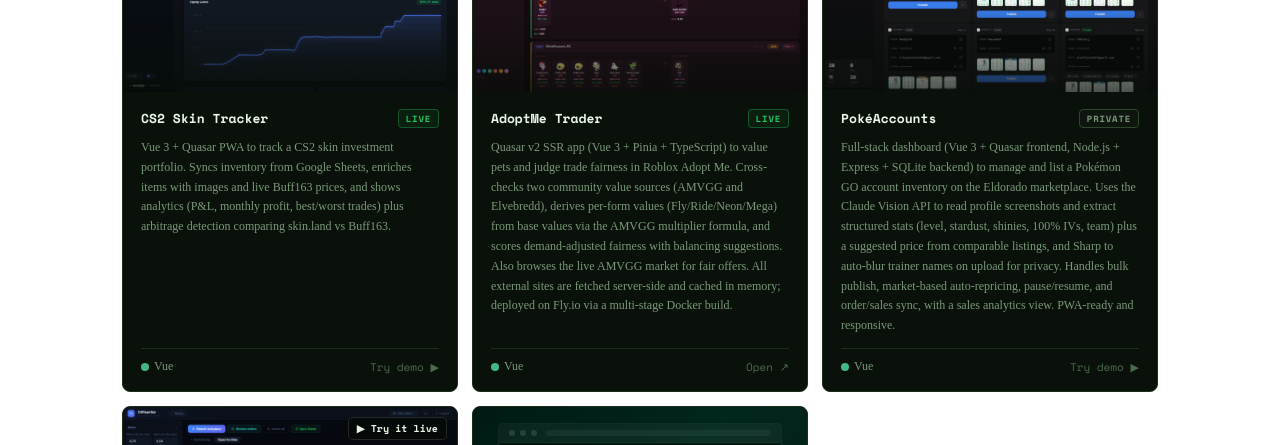
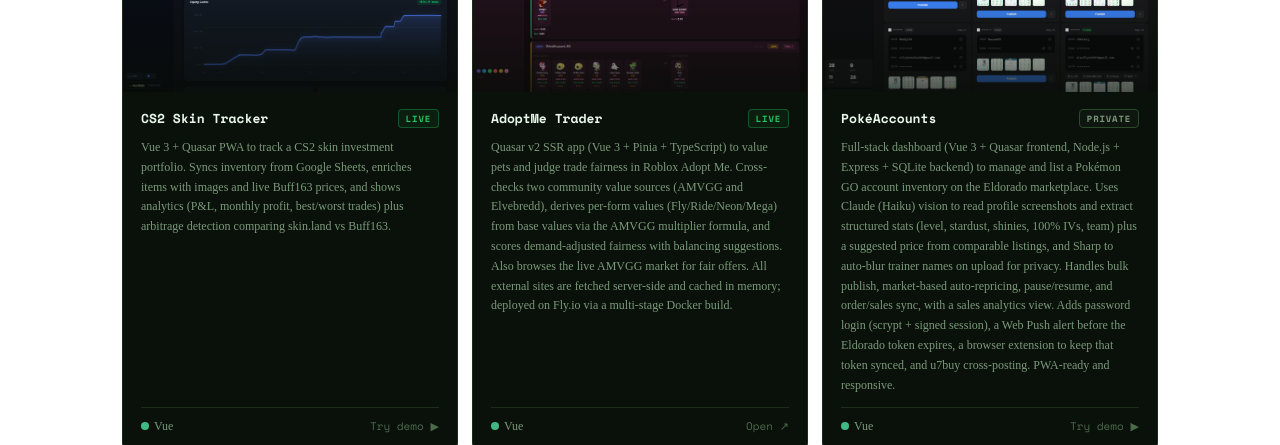
Before and after one commit to JoaquinRSC/portfolio, a Vue app: page / in a window 1280 px wide. Shown: the part 1100-1545 px from the top of the page. Built offline with nearby package versions, Linux system fonts and the light colour scheme; what quasar would draw is missing.

Commit message:
Update PokeAccounts card: correct AI model and add missing features

```diff
--- a/src/data/projects.js
+++ b/src/data/projects.js
@@ -46,7 +46,7 @@
   {
     name: 'PokéAccounts',
     description:
-      'Full-stack dashboard (Vue 3 + Quasar frontend, Node.js + Express + SQLite backend) to manage and list a Pokémon GO account inventory on the Eldorado marketplace. Uses the Claude Vision API to read profile screenshots and extract structured stats (level, stardust, shinies, 100% IVs, team) plus a suggested price from comparable listings, and Sharp to auto-blur trainer names on upload for privacy. Handles bulk publish, market-based auto-repricing, pause/resume, and order/sales sync, with a sales analytics view. PWA-ready and responsive.',
+      'Full-stack dashboard (Vue 3 + Quasar frontend, Node.js + Express + SQLite backend) to manage and list a Pokémon GO account inventory on the Eldorado marketplace. Uses Claude (Haiku) vision to read profile screenshots and extract structured stats (level, stardust, shinies, 100% IVs, team) plus a suggested price from comparable listings, and Sharp to auto-blur trainer names on upload for privacy. Handles bulk publish, market-based auto-repricing, pause/resume, and order/sales sync, with a sales analytics view. Adds password login (scrypt + signed session), a Web Push alert before the Eldorado token expires, a browser extension to keep that token synced, and u7buy cross-posting. PWA-ready and responsive.',
     language: 'Vue',
     private: true,
     demo: '/demos/pokemon-accounts/', // read-only UI snapshot with sample data, embedded in-page
```
